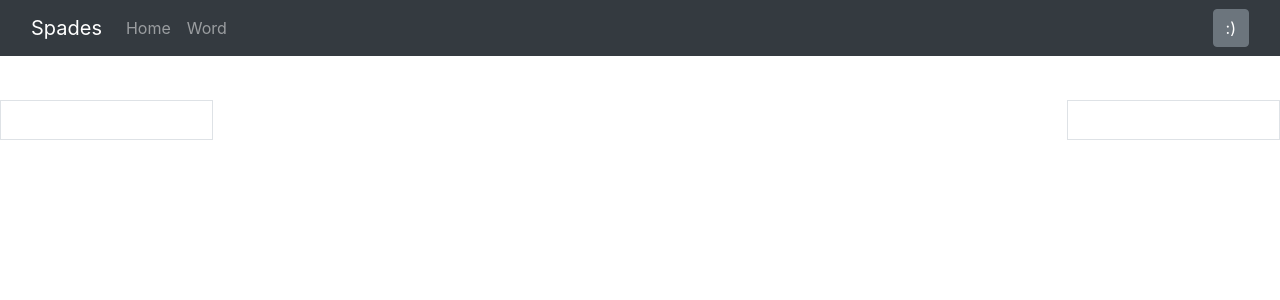
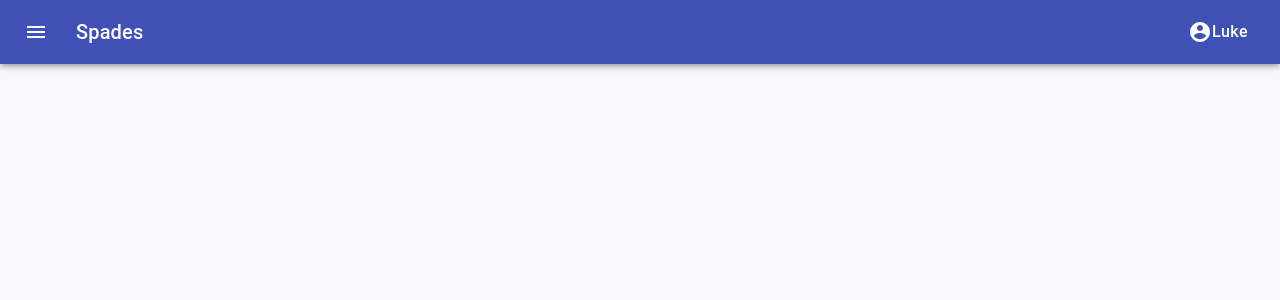
Before and after one commit to GLukeM-H/frost-client, a React (Create React App) app: page / in a window 1280 px wide. Shown: the top 300 px of the page. Built offline with nearby package versions, Linux system fonts and the light colour scheme.

Commit message:
refurbished with material-ui

```diff
--- a/package.json
+++ b/package.json
@@ -4,6 +4,7 @@
   "private": true,
   "dependencies": {
     "@material-ui/core": "^4.11.3",
+    "@material-ui/icons": "^4.11.2",
     "@testing-library/jest-dom": "^5.11.6",
     "@testing-library/react": "^11.2.2",
     "@testing-library/user-event": "^12.6.0",
--- a/src/App.css
+++ b/src/App.css
@@ -3,17 +3,13 @@
   --tools-width: 15rem;
 }
 
-.App {
-  text-align: center;
-}
-
 /* Navbar */
 
-.navbar {
+/* .navbar {
   z-index: 20;
   position: fixed;
   width: 100vw;
-}
+} */
 
 /* Tools Menu */
 
@@ -78,8 +74,8 @@
 
 /* Body Container */
 
-.BodyContainer {
-  padding-top: 100px;
+.body-container {
+  padding-top: 50px;
 }
 
 body {
--- a/src/App.js
+++ b/src/App.js
@@ -1,36 +1,50 @@
-// import logo from './logo.svg';
 import React from 'react';
 import AppBody from './components/AppBody';
 import AppNavBar from './components/AppNavBar';
 import AppTools from './components/AppTools';
-import {
-  Container,
-  Row,
-  Col
-} from 'reactstrap';
+import Grid from '@material-ui/core/Grid';
+import { makeStyles } from '@material-ui/core/styles';
 import 'bootstrap/dist/css/bootstrap.min.css';
 import './App.css';
 
+const useStyles = makeStyles(theme => ({
+  app: {
+    textAlign: "center",
+    backgroundColor: "ghostwhite",
+    height: "100vh"
+  },
+  navbarContainer: {
+    position: "fixed",
+    width: "100vw",
+  },
+  bodyContainer: {
+    paddingTop: "100px"
+  }
+}));
+
 function App() {
+  const style = useStyles();
+
   return (
-    <div className="App">
-      <AppNavBar />
+    <Grid container className={style.app}>
+      <Grid item xs={12} className={style.navbarContainer}>
+        <AppNavBar/>
+      </Grid>
       <AppTools />
-      <Container className="BodyContainer" fluid>
-        <Row>
-          <Col className="border" md={{ size: 2 }}>
-            <br />
-          </Col>
-          <Col md={{ size: 8 }}>
-            <AppBody />
-          </Col>
-          <Col className="border" md={{ size: 2 }}>
-            <br />
-          </Col>
-        </Row>
-      </Container>
-    </div>
+      <Grid item className={style.bodyContainer} xs={12}>
+        <Grid container>
+            <Grid item md={2} xs={12}>
+            </Grid>
+            <Grid item md={8}>
+              <AppBody />
+            </Grid>
+            <Grid item md={2} xs={12}>
+            </Grid>
+        </Grid>
+      </Grid>
+    </Grid>
   );
 }
 
+
 export default App;
--- a/src/actions/contentActions.js
+++ b/src/actions/contentActions.js
@@ -63,7 +63,8 @@ export const selectedComp = id => {
 // }
 
 export const toggleEditing = () => {
-    return {
-        type: "EDIT/TOGGLE"
+    return dispatch => {
+        dispatch(selectedComp(''));
+        dispatch({type: "EDIT/TOGGLE"});
     }
 }
--- a/src/components/AppNavBar.js
+++ b/src/components/AppNavBar.js
@@ -2,6 +2,20 @@ import React from 'react';
 import { connect } from 'react-redux';
 import PropTypes from 'prop-types';
 import { navActions, contActions } from '../actions';
+import { makeStyles } from '@material-ui/core/styles';
+import AccountCircleIcon from '@material-ui/icons/AccountCircle';
+import AppBar from '@material-ui/core/AppBar';
+import Toolbar from '@material-ui/core/Toolbar';
+import Button from '@material-ui/core/Button';
+import IconButton from '@material-ui/core/IconButton';
+import MenuList from '@material-ui/core/MenuList';
+import MenuItem from '@material-ui/core/MenuItem';
+import Typography from '@material-ui/core/Typography';
+import MenuIcon from '@material-ui/icons/Menu';
+import Grow from '@material-ui/core/Grow';
+import Paper from '@material-ui/core/Paper';
+import Popper from '@material-ui/core/Popper';
+import ClickAwayListener from '@material-ui/core/ClickAwayListener';
 import {
     Collapse,
     Navbar, Nav, NavbarToggler, NavbarBrand, NavItem, NavLink,
@@ -9,59 +23,243 @@ import {
     Container
 } from 'reactstrap';
 
-class AppNavBar extends React.Component {
+/*~~~~~ Styles ~~~~~*/
+const useStyles = makeStyles(theme => ({
+    appNav: {
+      flexGrow: 1,
+    },
+    menuButton: {
+      marginRight: theme.spacing(2),
+      outline: "0px !important"
+    },
+    title: {
+      flexGrow: 1,
+      textAlign: "start"
+    },
+    userMenu: {
+        color: "white",
+        outline: "0px !important",
+        textTransform: "capitalize",
+        fontSize: "1rem"
+    },
+    userPopper: {
+        backgroundColor: "ghostwhite"
+    }
+}));
 
-    toggleNav() {
-        this.props.toggleNav();
+/*~~~~~ Components ~~~~~*/
+const UserMenu = connect(null, {
+    toggleEditing: contActions.toggleEditing,
+    toggleTools: navActions.toggleTools
+})((props) => {
+    const style = useStyles();
+    const [open, setOpen] = React.useState(false);
+    const anchorRef = React.useRef(null);
+
+    const handleToggle = () => {
+      setOpen(open => !open);
+    };
+
+    const handleClose = (event) => {
+        if (!(anchorRef.current && anchorRef.current.contains(event.target))) {
+            setOpen(false);
+        }
+    };
+
+    const handleEditing = () => {
+        props.toggleTools();
+        props.toggleEditing();
+        setOpen(false);
     }
 
-    handleEditing() {
-        this.props.toggleTools();
-        this.props.toggleEditing();
+    // return focus to the button when we transitioned from !open -> open
+    const prevOpen = React.useRef(open);
+    React.useEffect(() => {
+      if (prevOpen.current === true && open === false) {
+        anchorRef.current.focus();
+      }
+      prevOpen.current = open;
+    }, [open]);
+
+    return (
+        <React.Fragment>
+            <Button
+                ref={anchorRef}
+                aria-controls={open ? 'menu-list-grow' : undefined}
+                aria-haspopup="true"
+                onClick={handleToggle}
+                className={style.userMenu}
+            >
+                <AccountCircleIcon/>
+                Luke
+            </Button>
+            <Popper open={open} anchorEl={anchorRef.current} role={undefined} placement="bottom-end" transition disablePortal>
+                {({ TransitionProps }) => (
+                    <Grow
+                        {...TransitionProps}
+                        style={{ transformOrigin: 'center top' }}
+                    >
+                        <Paper className={style.userPopper}>
+                            <ClickAwayListener onClickAway={handleClose}>
+                                <MenuList autoFocusItem={open} id="menu-list-grow">
+                                    <MenuItem onClick={handleClose}>Profile</MenuItem>
+                                    <MenuItem onClick={handleClose}>My account</MenuItem>
+                                    <MenuItem onClick={handleClose}>Logout</MenuItem>
+                                    <MenuItem onClick={handleEditing}>Edit Page</MenuItem>
+                                </MenuList>
+                            </ClickAwayListener>
+                        </Paper>
+                    </Grow>
+                )}
+            </Popper>
+        </React.Fragment>
+    );
+})
+
+function AppNavBar(props) {
+    const style = useStyles();
+
+    const toggleNav = () => {
+        props.toggleNav();
     }
 
-    render() {
-        let dropdownInner = [
-            <DropdownToggle key={1}>:)</DropdownToggle>,
-            <DropdownMenu key={2}>
-                <DropdownItem header>Hi, Luke</DropdownItem>
-                <DropdownItem onClick={() => this.handleEditing()}>Edit Page</DropdownItem>
-            </DropdownMenu>
-        ];
-        return (
-            <div>
-                <Navbar color="dark" dark expand="sm">
-                    <Container fluid>
-                        <NavbarBrand href="/">
-                            Spades
-                        </NavbarBrand>
-                        <NavbarToggler onClick={() => this.toggleNav()} />
-                        <UncontrolledDropdown nav className="d-block d-sm-none">
-                            {dropdownInner}
-                        </UncontrolledDropdown>
-                        <Collapse isOpen={this.props.navIsOpen} navbar>
-                            <Nav navbar>
-                                <NavItem>
-                                    <NavLink href="/">
-                                        Home
-                                    </NavLink>
-                                </NavItem>
-                                <NavItem>
-                                    <NavLink href="/">
-                                        Word
-                                    </NavLink>
-                                </NavItem>
-                            </Nav>
-                        </Collapse>
-                        <UncontrolledDropdown nav className="d-none d-sm-block">
-                            {dropdownInner}
-                        </UncontrolledDropdown>
-                    </Container>
-                </Navbar>
-            </div>
-        );
-    }
+    return (
+        <div className={style.appNav}>
+            <AppBar>
+                <Toolbar>
+                    <IconButton className={style.menuButton} edge="start" color="inherit" aria-label="menu">
+                        <MenuIcon />
+                    </IconButton>
+                    <Typography variant="h6" className={style.title}>
+                        Spades
+                    </Typography>
+                    <UserMenu />
+                </Toolbar>
+            </AppBar>
+        </div>
+    );
 }
+
+// class AppNavBar extends React.Component {
+//     constructor(props) {
+//         super(props);
+//         this.style = useStyles();
+//     }
+
+//     toggleNav() {
+//         this.props.toggleNav();
+//     }
+
+//     handleEditing() {
+//         this.props.toggleTools();
+//         this.props.toggleEditing();
+//     }
+
+//     render() {
+//         let dropdownInner = [
+//             <DropdownToggle key={1} caret>Luke</DropdownToggle>,
+//             <DropdownMenu key={2}>
+//                 <DropdownItem header>Editing</DropdownItem>
+//                 <DropdownItem onClick={() => this.handleEditing()}>Edit Page</DropdownItem>
+//             </DropdownMenu>
+//         ];
+//         return (
+//             <React.Fragment className={this.style.appNav}>
+//                 <AppBar position='static'>
+//                     <Toolbar>
+//                         <IconButton className={this.style.menuButton} edge="start" color="inherit" aria-label="menu">
+//                             <MenuIcon />
+//                         </IconButton>
+//                         <Typography variant="h6" className={this.style.title}>
+//                             Spades
+//                         </Typography>
+//                         <Button color="inherit">Luke</Button>
+//                     </Toolbar>
+//                     {/* <Container fluid>
+//                         <NavbarBrand href="/">
+//                             Spades
+//                         </NavbarBrand>
+//                         <NavbarToggler onClick={() => this.toggleNav()} />
+//                         <UncontrolledDropdown nav className="d-block d-sm-none">
+//                             {dropdownInner}
+//                         </UncontrolledDropdown>
+//                         <Collapse isOpen={this.props.navIsOpen} navbar>
+//                             <Nav navbar>
+//                                 <NavItem>
+//                                     <NavLink href="/">
+//                                         Home
+//                                     </NavLink>
+//                                 </NavItem>
+//                                 <NavItem>
+//                                     <NavLink href="/">
+//                                         Word
+//                                     </NavLink>
+//                                 </NavItem>
+//                             </Nav>
+//                         </Collapse>
+//                         <UncontrolledDropdown nav className="d-none d-sm-block">
+//                             {dropdownInner}
+//                         </UncontrolledDropdown>
+//                     </Container> */}
+//                 </AppBar>
+//             </React.Fragment>
+//         );
+//     }
+// }
+
+// class AppNavBar extends React.Component {
+
+//     toggleNav() {
+//         this.props.toggleNav();
+//     }
+
+//     handleEditing() {
+//         this.props.toggleTools();
+//         this.props.toggleEditing();
+//     }
+
+//     render() {
+//         let dropdownInner = [
+//             <DropdownToggle key={1} caret>Luke</DropdownToggle>,
+//             <DropdownMenu key={2}>
+//                 <DropdownItem header>Editing</DropdownItem>
+//                 <DropdownItem onClick={() => this.handleEditing()}>Edit Page</DropdownItem>
+//             </DropdownMenu>
+//         ];
+//         return (
+//             <React.Fragment>
+//                 <Navbar color="dark" dark expand="sm">
+//                     <Container fluid>
+//                         <NavbarBrand href="/">
+//                             Spades
+//                         </NavbarBrand>
+//                         <NavbarToggler onClick={() => this.toggleNav()} />
+//                         <UncontrolledDropdown nav className="d-block d-sm-none">
+//                             {dropdownInner}
+//                         </UncontrolledDropdown>
+//                         <Collapse isOpen={this.props.navIsOpen} navbar>
+//                             <Nav navbar>
+//                                 <NavItem>
+//                                     <NavLink href="/">
+//                                         Home
+//                                     </NavLink>
+//                                 </NavItem>
+//                                 <NavItem>
+//                                     <NavLink href="/">
+//                                         Word
+//                                     </NavLink>
+//                                 </NavItem>
+//                             </Nav>
+//                         </Collapse>
+//                         <UncontrolledDropdown nav className="d-none d-sm-block">
+//                             {dropdownInner}
+//                         </UncontrolledDropdown>
+//                     </Container>
+//                 </Navbar>
+//             </React.Fragment>
+//         );
+//     }
+// }
 
 AppNavBar.propTypes = {
     toggleNav: PropTypes.func.isRequired,
--- a/src/data/navReducerConstants.js
+++ b/src/data/navReducerConstants.js
@@ -1,4 +1,4 @@
-export const initState = {
+export const INIT_STATE = {
     navIsOpen: false,
     toolsOpen: false,
     toolsView: 'Components'
--- a/src/helpers/contentStateHelpers.js
+++ b/src/helpers/contentStateHelpers.js
@@ -12,6 +12,7 @@ export const newComponent = (state, compName, id, parentId) => {
 
 export const insertComponent = (state, id, compName, parentId, childId) => {
     var index;
+    // handle default cases
     if (childId) {
         if (!parentId) {
             parentId = state.contentComp[childId].parentId;
--- a/src/index.js
+++ b/src/index.js
@@ -8,9 +8,7 @@ import store from './store.js';
 
 ReactDOM.render(
   <Provider store={store} >
-    <React.Fragment>
-      <App />
-    </React.Fragment>
+    <App />
   </Provider>,
   document.getElementById('root')
 );
```
Also changed, not shown: src/components/AppTools.js (+5 -4 lines), src/reducers/navReducers.js (+10 -9 lines), 2 other files (tests, documents, lock files or other folders).
